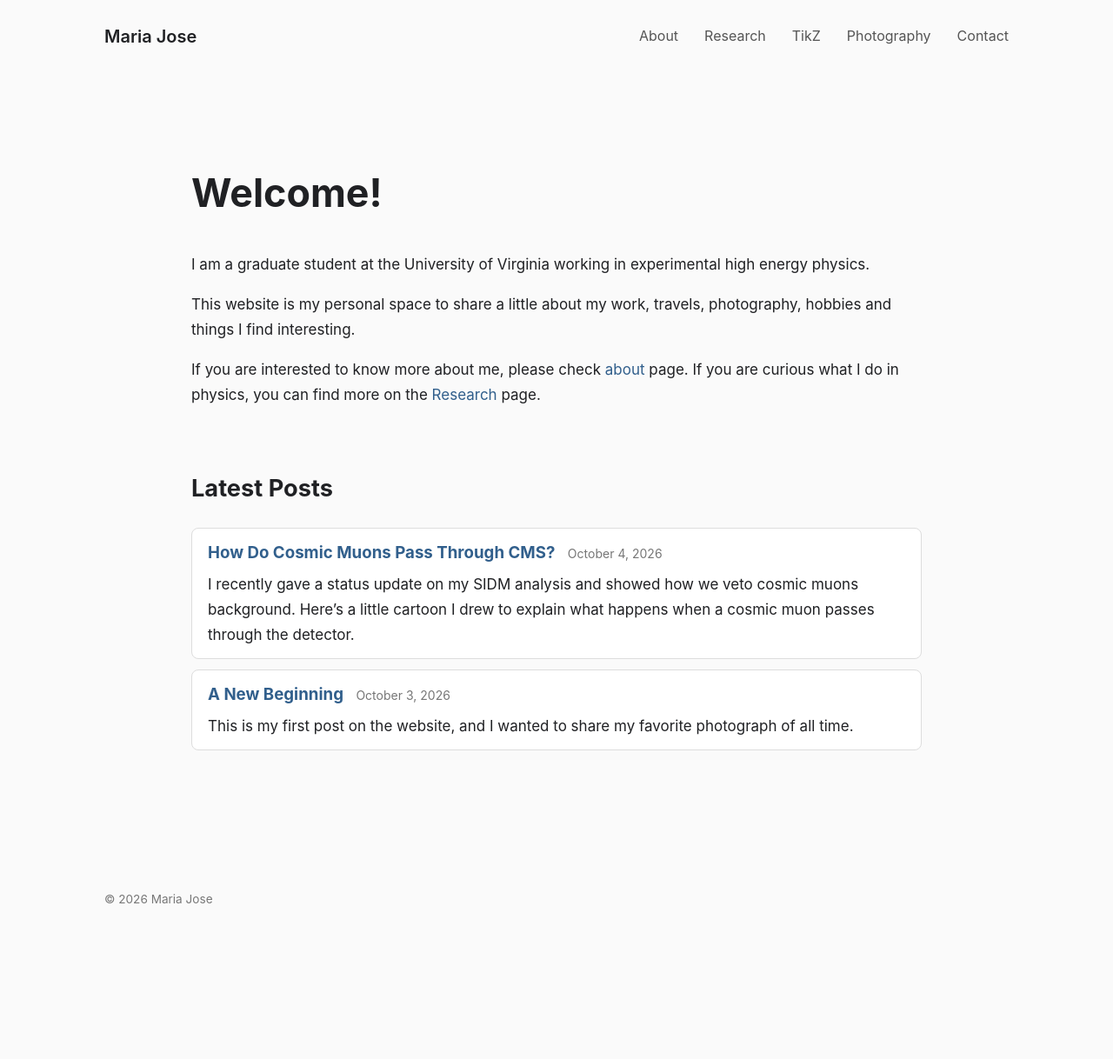
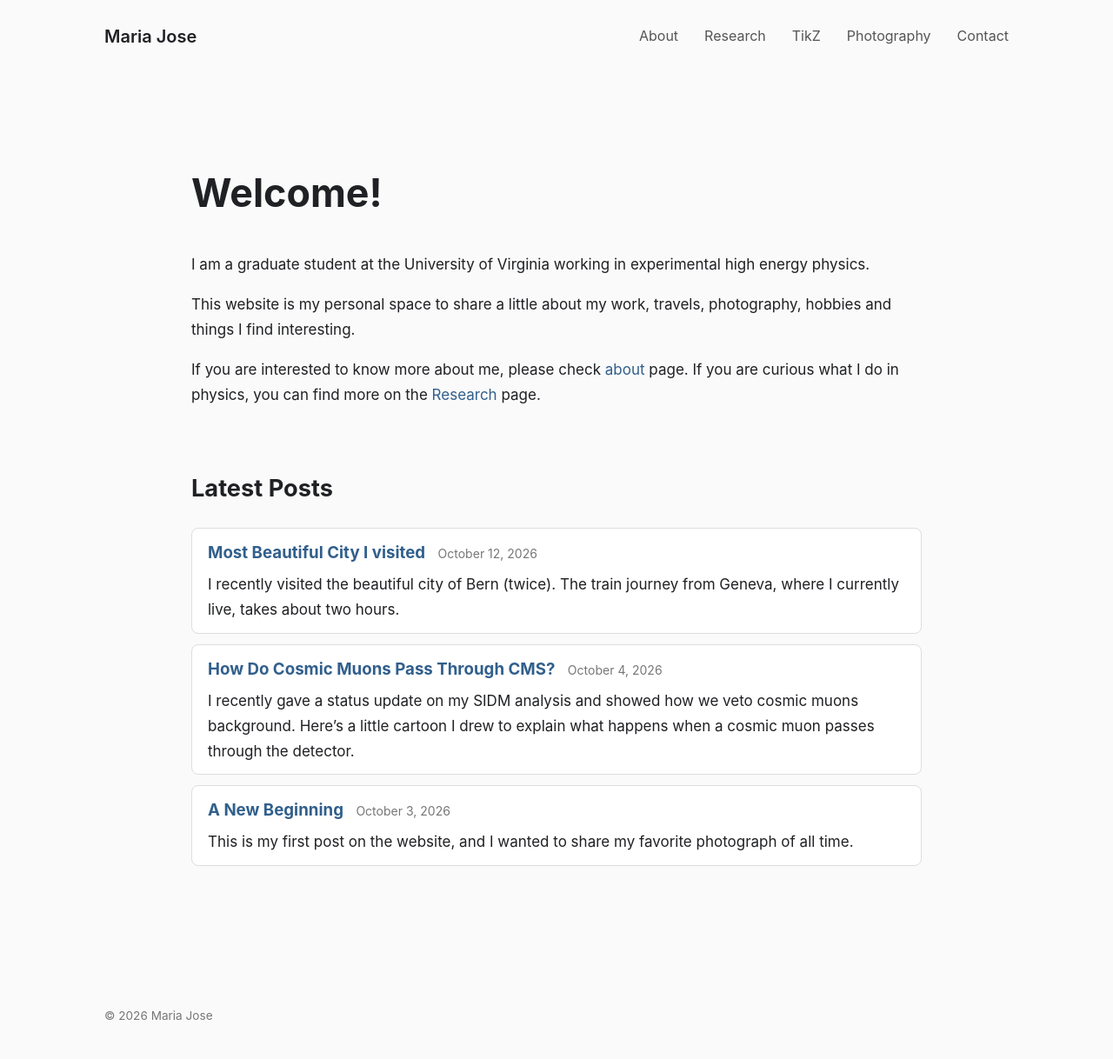
Before and after one commit to mariajose2398/mariajose2398.github.io, a Jekyll site: the page built from docs/index.md, in a window 1280 px wide. Shown: the whole page at 87% size. Built offline with Jekyll 4.4.1, drawn with Linux system fonts in a browser that asks for light colours; before the commit the page ends 1085 px from its top, so only the background shows below that.

Commit message:
bern photo uploaded

```diff
--- /dev/null
+++ b/docs/_posts/2026-10-12-bern-trip.md
@@ -0,0 +1,20 @@
+---
+layout: post
+title: "Most Beautiful City I visited"
+date: 2026-10-12
+permalink: /photography/bern-2026/
+categories: tikz
+last_updated: 2026-10-12
+---
+
+I recently visited the beautiful city of Bern (twice).
+The train journey from Geneva, where I currently live, takes about two hours.
+
+I took this photograph from Bären Park shortly after entering the park, captivated by the beautiful view.
+
+P.S. If you’re travelling from Geneva to Bern, make sure to grab a seat on the right side of the train.
+Once you pass Lausanne, an incredible view awaits you!
+
+<img src="https://res.cloudinary.com/lhag0wwj/image/upload/v1791810681/DSC_9485.jpg"
+     alt="View Baren park"
+     style="width: 100%; height: auto;">
```
Also changed, not shown: docs/photography.md (+5 -2 lines).
